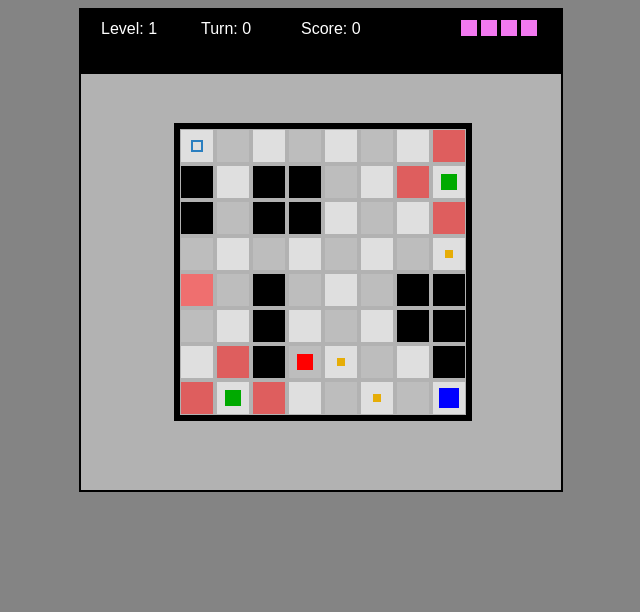
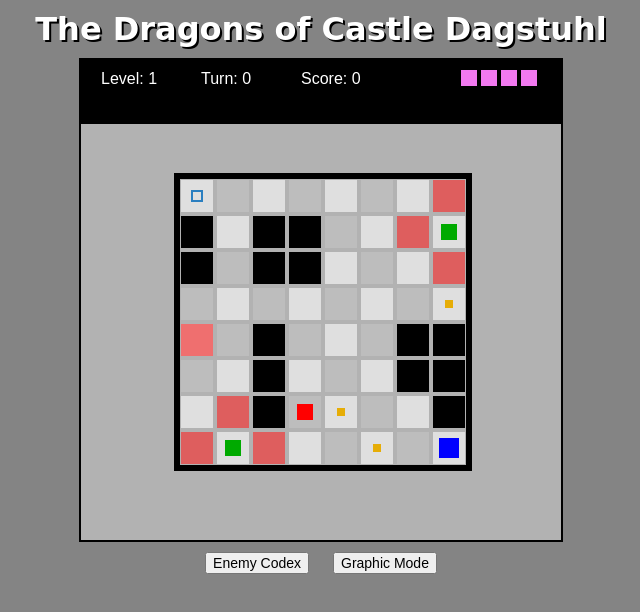
Before and after one commit to MasterMilkX/dagstuhl-roguelike, a plain HTML site: page index.html in a window 1280 px wide. Shown: the whole page, without its empty margins (319-959 px from the left). Drawn offline with Linux system fonts and the light colour scheme.

Commit message:
added sprites

```diff
--- a/entities.js
+++ b/entities.js
@@ -1,4 +1,63 @@
 // ENTITY DEFINITIONS AND BEHAVIOR
+
+// images
+
+var playerIMG = new Image();
+playerIMG.src = "assets/player.png";
+
+var stairsIMG = new Image();
+stairsIMG.src = "assets/stairs.png";
+
+// -- enemies
+
+var ghostIMG = new Image();
+ghostIMG.src = "assets/ghost.png";
+
+var dragonIMG = new Image();
+dragonIMG.src = "assets/dragon.png";
+
+var goblinIMG = new Image();
+goblinIMG.src = "assets/goblin.png";
+
+var skeletonIMG = new Image();
+skeletonIMG.src = "assets/skeleton.png";
+
+var wolfIMG = new Image();
+wolfIMG.src = "assets/wolf.png";
+
+var scientistIMG = new Image();
+scientistIMG.src = "assets/enemy.png";
+
+var ENEMY_IMGS = {
+    "ghost": ghostIMG,
+    "dragon": dragonIMG,
+    "goblin": goblinIMG,
+    "skeleton": skeletonIMG,
+    "wolf": wolfIMG,
+    "scientist": scientistIMG
+}
+
+// -- items
+var beerIMG = new Image();
+beerIMG.src = "assets/beer.png";
+
+var eurosIMG = new Image();
+eurosIMG.src = "assets/euros.png";
+
+var coffeeIMG = new Image();
+coffeeIMG.src = "assets/coffee.png";
+
+var cakeIMG = new Image();
+cakeIMG.src = "assets/cake.png";
+
+var ITEM_IMGS = {
+    "beer": beerIMG,
+    "euros": eurosIMG,
+    "coffee": coffeeIMG,
+    "cake": cakeIMG
+}
+
+
 
 var ENEMY_LIST = [];
 var ITEM_LIST = [];
@@ -244,21 +303,47 @@ function renderEnt(e){
     if(!e.show)
         return;
 
+
     if(e.entType == "player"){
+        if(GRAPHIC_MODE == "ai" && playerIMG.width > 0){
+            ctx.drawImage(playerIMG,
+                (e.x)*(PX_SIZE + BOARD_PAD) + BOARD_OFFSET.x,
+                (e.y)*(PX_SIZE + BOARD_PAD) + BOARD_OFFSET.y,
+                PX_SIZE,
+                PX_SIZE);
+        }else{
             ctx.fillStyle = "#0000ff";
             ctx.fillRect((e.x)*(PX_SIZE + BOARD_PAD) + BOARD_OFFSET.x + ((PX_SIZE - e.w)/2),
                 (e.y)*(PX_SIZE + BOARD_PAD) + BOARD_OFFSET.y + ((PX_SIZE - e.h)/2),
                 e.w,
                 e.h);
         }
+    }
     else if(e.entType == "enemy"){
+        let enIMG = ENEMY_IMGS[e.name];
+
+        if(GRAPHIC_MODE == "ai" && enIMG.width > 0){
+            ctx.drawImage(enIMG,
+                (e.x)*(PX_SIZE + BOARD_PAD) + BOARD_OFFSET.x,
+                (e.y)*(PX_SIZE + BOARD_PAD) + BOARD_OFFSET.y,
+                PX_SIZE,
+                PX_SIZE);
+        }else{
             ctx.fillStyle = e.name == "dragon" ? "#00aa00" : "#ff0000" ;
             ctx.fillRect((e.x)*(PX_SIZE + BOARD_PAD) + BOARD_OFFSET.x + ((PX_SIZE - e.w)/2),
                 (e.y)*(PX_SIZE + BOARD_PAD) + BOARD_OFFSET.y + ((PX_SIZE - e.h)/2),
                 e.w,
                 e.h);
         }
+    }
     else if(e.entType == "stairs"){
+        if(GRAPHIC_MODE == "ai" && stairsIMG.width > 0){
+            ctx.drawImage(stairsIMG,
+                (e.x)*(PX_SIZE + BOARD_PAD) + BOARD_OFFSET.x,
+                (e.y)*(PX_SIZE + BOARD_PAD) + BOARD_OFFSET.y,
+                PX_SIZE,
+                PX_SIZE);
+        }else{
             ctx.strokeStyle = "#2B7FC0"
             ctx.lineWidth = "2"
             ctx.beginPath();
@@ -267,12 +352,22 @@ function renderEnt(e){
                 e.w,
                 e.h)
             ctx.stroke();
+        }
     }else if(e.entType == "item"){
+        let itemIMG = ITEM_IMGS[e.name];
+        if(GRAPHIC_MODE == "ai" && itemIMG.width > 0){
+            ctx.drawImage(itemIMG,
+                (e.x)*(PX_SIZE + BOARD_PAD) + BOARD_OFFSET.x,
+                (e.y)*(PX_SIZE + BOARD_PAD) + BOARD_OFFSET.y,
+                PX_SIZE,
+                PX_SIZE);
+        }else{
             ctx.fillStyle = "#E6AD07";
             ctx.fillRect((e.x)*(PX_SIZE + BOARD_PAD) + BOARD_OFFSET.x + ((PX_SIZE - e.w)/2),
                 (e.y)*(PX_SIZE + BOARD_PAD) + BOARD_OFFSET.y + ((PX_SIZE - e.h)/2),
                 e.w,
                 e.h);
+        }
     }
 }
 
--- a/index.html
+++ b/index.html
@@ -6,6 +6,15 @@
 				background-color:#848484;
 				text-align: center;
 			}
+            #title{
+                font-size: 32px;
+                font-weight: bold;
+                font-family: 'Brush Script MT', cursive;
+                color: #fff;
+                text-shadow: 2px 2px 0px #000;
+                margin-top: 10px;
+                margin-bottom: 10px;
+            }
 			#game{
 				width:480px;
 				height:480px;
@@ -22,11 +31,31 @@
 		        image-rendering: pixelated;
 		        image-rendering: crisp-edges;
 			}
+            #info-btns{
+                margin-top: 10px;
+            }
+            #info-btns button{
+                font-size:14px;
+                margin:0px 10px;
+            }
+
 		</style>
 	</head>
 	<body onload="init()">
-		<!--<div id="debugBar"><p id="debug" style="color:white">...</p></div>-->
+
+        <div id="title">The Dragons of Castle Dagstuhl</div>
+
 		<canvas id='game'>Browser does not support HTML5 canvas</canvas>
+        </div>
+
+
+        <div id="info-btns">
+            <button onclick="">Enemy Codex</button>
+            <button onclick="toggleGraphics()" id="vfx_btn">Minimalist Mode</button>
+        </div>
+
+        <!-- Load scripts -->
+
 		<script src="utils.js"></script>
 		<script src="entities.js"></script>
 		<script src="pcg.js"></script>
--- a/main.js
+++ b/main.js
@@ -30,6 +30,7 @@ var GAME_OVER = true;
 var LEVEL = 1;
 var TURN = 0;
 var TOOK_TURN = false;
+var GRAPHIC_MODE = "minimal"
 
 
 
@@ -161,6 +162,7 @@ function render(){
 function init(){
 	reset();
 	console.log("game initialized!");
+	document.getElementById("vfx_btn").innerHTML = GRAPHIC_MODE == "ai" ? "Minimalist Mode" : "Graphic Mode";
 }
 
 // make a new level
@@ -257,4 +259,14 @@ window.addEventListener("keydown", function(e) {
 }, false);
 
 
-main();
+// toogle the type of graphics to show
+function toggleGraphics(){
+	if(GRAPHIC_MODE == "minimal")
+		GRAPHIC_MODE = "ai";
+	else
+		GRAPHIC_MODE = "minimal";
+
+	document.getElementById("vfx_btn").innerHTML = GRAPHIC_MODE == "ai" ? "Minimalist Mode" : "Graphic Mode";
+
+	render();
+}
```
Also changed, not shown: assets/beer.png (added), assets/cake.png (added), assets/coffee.png (added), assets/dragon.png (added), assets/euros.png (added), assets/goblin.png (added), assets/robot.png (added), assets/skeleton.png (added), assets/stairs.png (added), assets/wolf.png (added). Lines whose indentation alone changed are shown as unchanged.
